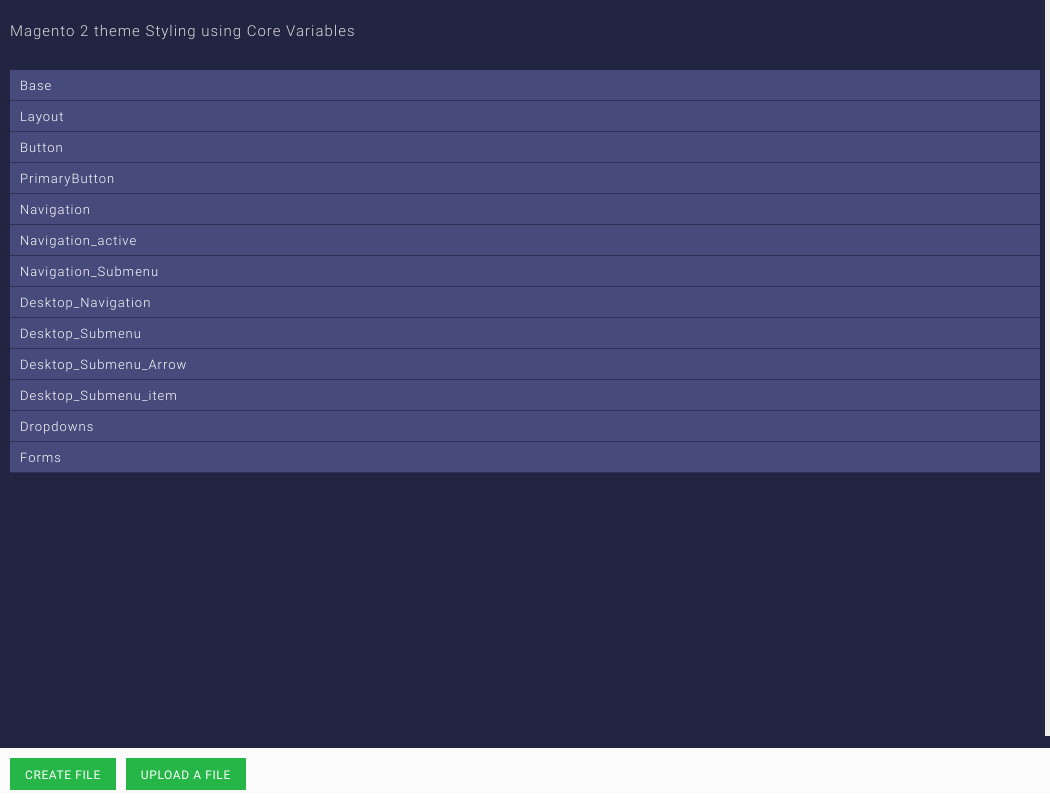
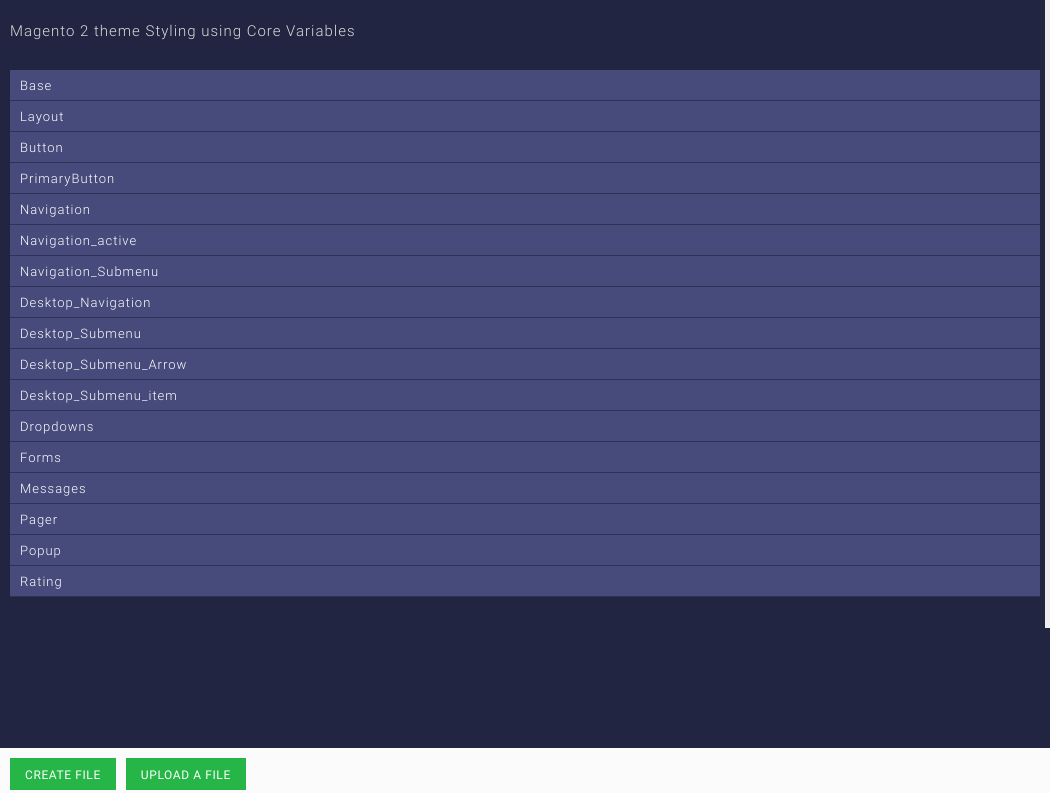
Before and after one commit to piyushwalia/Brush, an Electron app: page mainWindow.html in a window 1050 px wide. Shown: the top 800 px of the page. Drawn offline with Linux system fonts and the light colour scheme.

Commit message:
New variables added
Signed-off-by: piyushwalia <walia11127@gmail.com>

```diff
--- a/core/core.js
+++ b/core/core.js
@@ -6,6 +6,7 @@
 const variables = [];
 const input_parent__cont = '<div class="variable_container"><span class="variable__name">';
 const desktop_re = '.Desktop_Navigation__content .variable__name, .Desktop_Submenu__content .variable__name';
+const forms_elem = '.forms__content .variable__name';
 
 console.log(process.env.PATH)
 
@@ -30,6 +31,12 @@
                             this.nodeValue = this.nodeValue.replace(desktop_var, '');
                         }
                     });
+                    var forms_var = /form-element-/gi;
+                    $(forms_elem).contents().each(function() {
+                        if (this.nodeType === 3 && forms_var.test(this.nodeValue)) {
+                            this.nodeValue = this.nodeValue.replace(forms_var, '');
+                        }
+                    });
                     $("[data-type='select']").replaceWith(function () {
                         return $('<select name='+f.value+'><option>true</option><option>false</option></select>', {
                             html: $(this).html()
@@ -46,7 +53,7 @@
                 }
                 jscolor.installByClassName("jscolor");
 
-                // Paste button added and getting the latest color value
+                // Paste button added and getting the updated color value
                 const paste_button = "<span class='paste_button'>Paste</span>";
                 const paste_container = $('input.jscolor');
                 paste_container.after(paste_button);
--- a/css/style.css
+++ b/css/style.css
@@ -152,7 +152,7 @@
     top: 0;
     right: 0;
     background:#EEEEEE;
-    height: 92%;
+    height: 628px;
     z-index: 1;
     transform: translateX(100px);
     overflow-y: auto;
--- a/variables/variables.json
+++ b/variables/variables.json
@@ -521,7 +521,7 @@
             "data": "value"
         }
     ],
-    "Forms": [
+    "forms": [
         {
             "value": "@form-element-input__background",
             "data": "color"
@@ -565,6 +565,222 @@
         {
             "value": "@form-element-input-placeholder__color",
             "data": "value"
+        },
+        {
+            "value": "@form-validation-note__color-error",
+            "data": "color"
+        },
+        {
+            "value": "@form-validation-note__font-size",
+            "data": "value"
+        },
+        {
+            "value": "@form-field-type-label-inline__width",
+            "data": "value"
+        },
+        {
+            "value": "@form-field-type-control-inline__width",
+            "data": "value"
+        },
+        {
+            "value": "@form-field-type-label-inline__align",
+            "data": "value",
+            "comments": "right or left"
+        }
+    ],
+    "messages": [
+        {
+            "value": "@message__padding",
+            "data": "value"
+        },
+        {
+            "value": "@message__font-size",
+            "data": "value"
+        },
+        {
+            "value": "@message-info__color",
+            "data": "color",
+            "comments": "Information Message"
+        },
+        {
+            "value": "@message-info__background",
+            "data": "color",
+            "comments": "Information Message"
+        },
+        {
+            "value": "@message-info__border-color",
+            "data": "color",
+            "comments": "Information Message"
+        },
+        {
+            "value": "@message-warning__color",
+            "data": "color",
+            "comments": "Warning Message"
+        },
+        {
+            "value": "@message-warning__background",
+            "data": "color",
+            "comments": "Warning Message"
+        },
+        {
+            "value": "@message-warning__border-color",
+            "data": "color",
+            "comments": "Warning Message"
+        },
+        {
+            "value": "@message-error__color",
+            "data": "color",
+            "comments": "Error Message"
+        },
+        {
+            "value": "@message-error__background",
+            "data": "color",
+            "comments": "Error Message"
+        },
+        {
+            "value": "@message-error__border-color",
+            "data": "color",
+            "comments": "Error Message"
+        },
+        {
+            "value": "@message-success__color",
+            "data": "color",
+            "comments": "Success Message"
+        },
+        {
+            "value": "@message-success__background",
+            "data": "color",
+            "comments": "Success Message"
+        },
+        {
+            "value": "@message-success__border-color",
+            "data": "color",
+            "comments": "Success Message"
+        },
+        {
+            "value": "@message-notice__color",
+            "data": "color",
+            "comments": "Notice Message"
+        },
+        {
+            "value": "@message-notice__background:",
+            "data": "color",
+            "comments": "Notice Message"
+        },
+        {
+            "value": "@message-notice__border-color",
+            "data": "color",
+            "comments": "Notice Message"
+        }
+    ],
+    "pager": [
+        {
+            "value": "@pager__color",
+            "data": "color"
+        },
+        {
+            "value": "@pager__font-size",
+            "data": "value"
+        },
+        {
+            "value": "@pager__line-height",
+            "data": "value",
+            "comments":"By default, the value is 32px"
+        },
+        {
+            "value": "@pager-item__padding",
+            "data": "value",
+            "comments":"By default, the value is 0 4px"
+        },
+        {
+            "value": "@pager-current__font-weight",
+            "data": "value"
+        },
+        {
+            "value": "@pager-current__color",
+            "data": "value"
+        }
+    ],
+    "popup": [
+        {
+            "value": "@popup__padding",
+            "data": "value"
+        },
+        {
+            "value": "@popup__background",
+            "data": "color"
+        },
+        {
+            "value": "@popup__border",
+            "data": "value"
+        },
+        {
+            "value": "@popup__shadow",
+            "data": "value",
+            "comments":"By default, the value is 0 3px 3px rgba(0,0,0,.15)"
+        },
+        {
+            "value": "@popup__fade",
+            "data": "value",
+            "comments": "opacity .3s linear"
+        },
+        {
+            "value": "@popup-header__margin",
+            "data": "value"
+        },
+        {
+            "value": "@popup-icon-font__size",
+            "data": "value"
+        },
+        {
+            "value": "@popup-icon-font__color",
+            "data": "color"
+        },
+        {
+            "value": "@popup-icon-font__color-hover",
+            "data": "color"
+        },
+        {
+            "value": "@overlay__background",
+            "data": "color"
+        },
+        {
+            "value": "@overlay__opacity",
+            "data": "value"
+        },
+        {
+            "value": "@overlay__opacity-old",
+            "data": "value",
+            "comments":"50"
+        },
+        {
+            "value": "@overlay__fade",
+            "data": "color",
+            "comments": "opacity .15s linear"
+        }
+    ],
+    "rating": [
+        {
+            "value": "@rating-icon__count",
+            "data": "value",
+            "comments":"By default, the value is 5"
+        },
+        {
+            "value": "@rating-icon__font-size",
+            "data": "value"
+        },
+        {
+            "value": "@rating-icon__letter-spacing",
+            "data": "value",
+            "comments":"By default, the value is -10px"
+        },
+        {
+            "value": "@rating-icon__color",
+            "data": "color"
+        },
+        {
+            "value": "@rating-icon__active__color",
+            "data": "color"
         }
     ]
  }
```
Also changed, not shown: _theme.less (+10 -1 lines).
